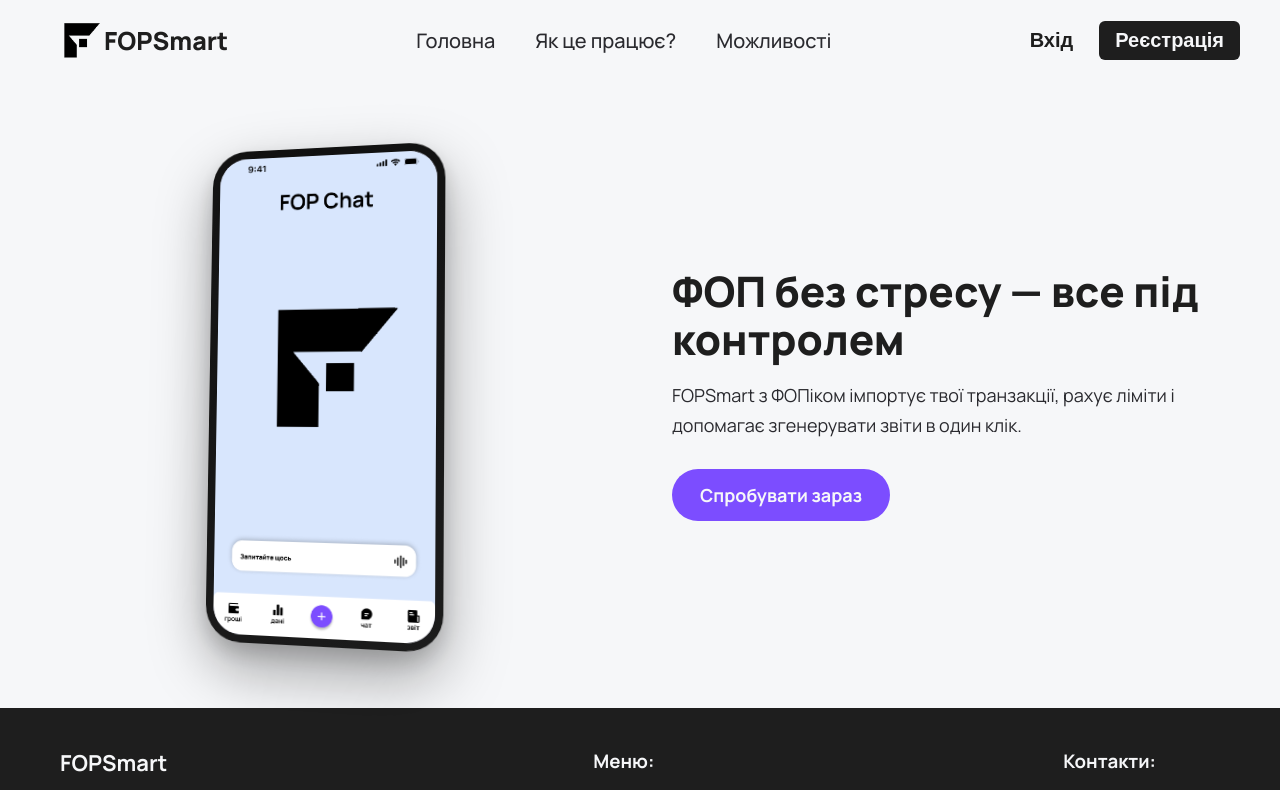
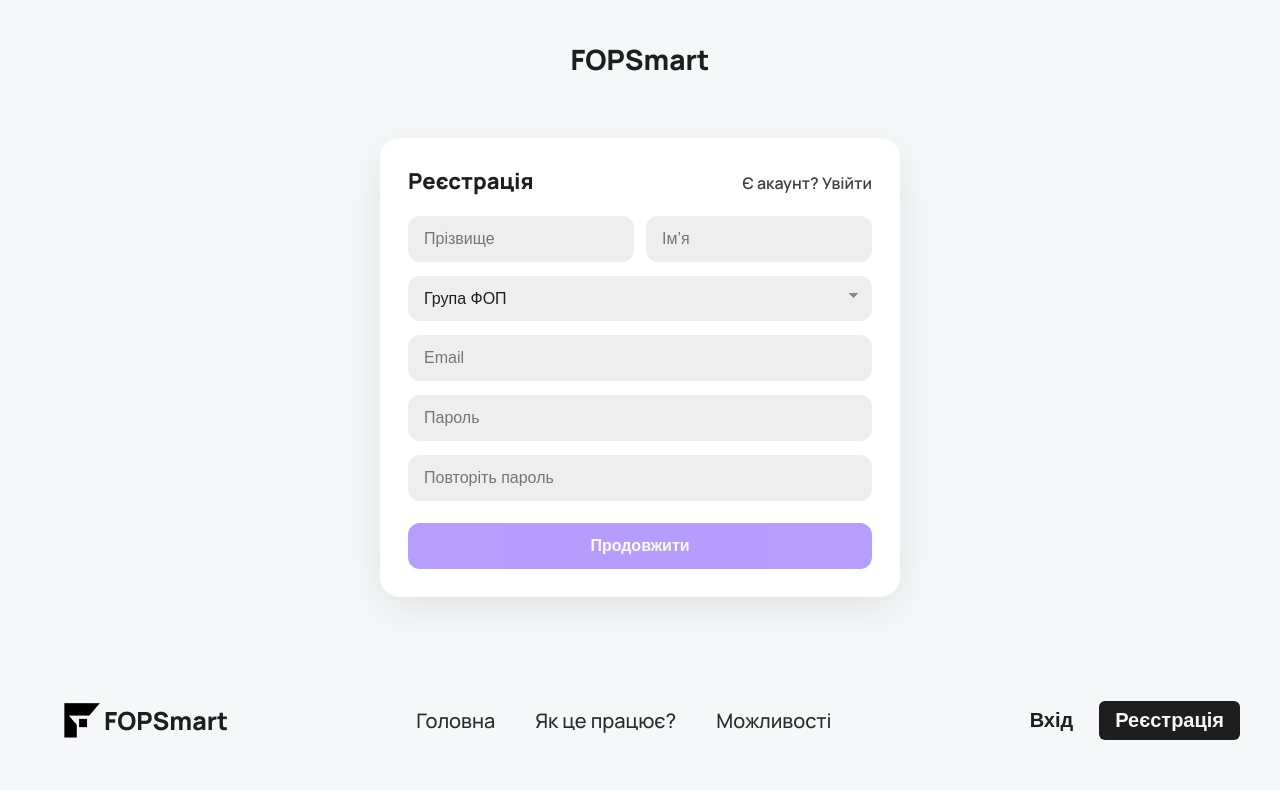
Before and after one commit to AnastasiiaBodnar/FOPsmart-frontend-web, a React (Vite) app: page / in a window 1280 px wide. Shown: the top 790 px of the page. Built offline with nearby package versions, Linux system fonts and the light colour scheme.

Commit message:
feat: add register

```diff
--- a/index.html
+++ b/index.html
@@ -2,12 +2,12 @@
 <html lang="en">
   <head>
     <meta charset="UTF-8" />
-    <link rel="icon" type="image/svg+xml" href="/vite.svg" />
+    <link rel="icon" type="image/svg+xml" href="././src/assets/logo.png" />
     <link rel="preconnect" href="https://fonts.googleapis.com">
     <link rel="preconnect" href="https://fonts.gstatic.com" crossorigin>
     <link href="https://fonts.googleapis.com/css2?family=Manrope:wght@200..800&display=swap" rel="stylesheet">
     <meta name="viewport" content="width=device-width, initial-scale=1.0" />
-    <title>frontend</title>
+    <title>FOPSmart</title>
   </head>
   <body>
     <div id="root"></div>
--- a/src/main.jsx
+++ b/src/main.jsx
@@ -2,9 +2,11 @@
 import { createRoot } from 'react-dom/client'
 import './index.css'
 import Landing from './pages/Landing/Landing'
+import Register from './pages/Register/Register'
 
 createRoot(document.getElementById('root')).render(
   <StrictMode>
+     <Register />
     <Landing />
   </StrictMode>,
 )
--- /dev/null
+++ b/src/pages/Register/Register.css
@@ -0,0 +1,127 @@
+.register {
+  min-height: calc(100vh - 120px);
+  background: var(--background);
+  display: grid;
+  place-items: start center;
+  padding: 40px 16px;
+}
+
+.register__brand {
+  font-weight: 900;
+  font-size: 28px;
+  color: var(--dark-main);
+  margin-bottom: 16px;
+}
+
+.register__card {
+  width: 100%;
+  max-width: 520px;
+  background: #fff;
+  border-radius: 20px;
+  padding: 28px;
+  box-shadow: 0 12px 40px rgba(0,0,0,.08);
+  display: grid;
+  gap: 14px;
+}
+
+.register__head {
+  display: flex;
+  justify-content: space-between;
+  align-items: baseline;
+  margin-bottom: 6px;
+}
+
+.register__head h2 {
+  font-size: 22px;
+  font-weight: 800;
+  color: var(--dark-main);
+}
+
+.register__link {
+  color: var(--dark-main);
+  text-decoration: none;
+  font-weight: 600;
+  opacity: .85;
+}
+.register__link:hover { color: var(--accent-primary); }
+
+.field {
+  display: grid;
+  gap: 6px;
+}
+
+.field input {
+  width: 100%;
+  background: #eeeeef;
+  border: none;
+  border-radius: 12px;
+  padding: 14px 16px;
+  font-size: 16px;
+  color: var(--dark-main);
+  outline: none;
+  transition: box-shadow .2s ease, background .2s ease;
+}
+
+.field input:focus {
+  background: #f5f6f8;
+  box-shadow: 0 0 0 2px var(--accent-primary);
+}
+
+.field__error {
+  color: #e11d48;
+  font-size: 12px;
+}
+
+.register__btn {
+  margin-top: 8px;
+  background: var(--accent-primary);
+  color: var(--background);
+  border: none;
+  border-radius: 12px;
+  padding: 14px 18px;
+  font-weight: 800;
+  font-size: 16px;
+  cursor: pointer;
+  transition: transform .1s ease, filter .2s ease;
+}
+
+.register__btn:hover { filter: brightness(.95); transform: translateY(-1px); }
+.register__btn:active { transform: translateY(1px); }
+.register__btn:disabled {
+  opacity: .55;
+  cursor: not-allowed;
+  transform: none;
+  filter: none;
+}
+
+.row-2 {
+  display: grid;
+  grid-template-columns: 1fr 1fr;
+  gap: 12px;
+}
+
+.field select {
+  width: 100%;
+  background: #eeeeef;
+  border: none;
+  border-radius: 12px;
+  padding: 14px 16px;
+  font-size: 16px;
+  color: var(--dark-main);
+  outline: none;
+  transition: box-shadow .2s ease, background .2s ease;
+  appearance: none;
+  background-image: linear-gradient(45deg, transparent 50%, #888 50%),
+                    linear-gradient(135deg, #888 50%, transparent 50%),
+                    linear-gradient(to right, transparent, transparent);
+  background-position: calc(100% - 18px) calc(1.1em),
+                       calc(100% - 13px) calc(1.1em),
+                       100% 0;
+  background-size: 5px 5px, 5px 5px, 2.5em 2.5em;
+  background-repeat: no-repeat;
+}
+
+.field select:focus {
+  background: #f5f6f8;
+  box-shadow: 0 0 0 2px var(--accent-primary);
+}
--- /dev/null
+++ b/src/pages/Register/Register.jsx
@@ -0,0 +1,164 @@
+import { useState, useMemo } from "react";
+import "./Register.css";
+
+export default function Register() {
+  const [form, setForm] = useState({
+    firstName: "",
+    lastName: "",
+    fopGroup: "",
+    email: "",
+    password: "",
+    confirm: "",
+  });
+  const [touched, setTouched] = useState({});
+
+  const errors = useMemo(() => {
+    const e = {};
+    if (!form.firstName.trim()) e.firstName = "Вкажіть ім’я";
+    if (!form.lastName.trim()) e.lastName = "Вкажіть прізвище";
+    if (!form.fopGroup) e.fopGroup = "Оберіть групу ФОП";
+    if (form.email && !/^[^\s@]+@[^\s@]+\.[^\s@]+$/.test(form.email))
+      e.email = "Невалідний email";
+    if (form.password && form.password.length < 8)
+      e.password = "Мінімум 8 символів";
+    if (form.confirm && form.confirm !== form.password)
+      e.confirm = "Паролі не співпадають";
+    return e;
+  }, [form]);
+
+  const isValid =
+    form.firstName.trim() &&
+    form.lastName.trim() &&
+    form.fopGroup &&
+    form.email &&
+    form.password.length >= 8 &&
+    form.confirm === form.password &&
+    Object.keys(errors).length === 0;
+
+  const onChange = (e) =>
+    setForm((f) => ({ ...f, [e.target.name]: e.target.value }));
+
+  const onBlur = (e) =>
+    setTouched((t) => ({ ...t, [e.target.name]: true }));
+
+  const onSubmit = (e) => {
+    e.preventDefault();
+    if (!isValid) return;
+    console.log("register payload:", form);
+    alert("Форма валідна (далі підключимо бекенд).");
+  };
+
+  return (
+    <section className="register">
+      <h1 className="register__brand">FOPSmart</h1>
+
+      <form className="register__card" onSubmit={onSubmit} noValidate>
+        <div className="register__head">
+          <h2>Реєстрація</h2>
+          <a href="#login" className="register__link">Є акаунт? Увійти</a>
+        </div>
+
+        <div className="row-2">
+
+        <label className="field">
+            <input
+              type="text"
+              name="lastName"
+              placeholder="Прізвище"
+              value={form.lastName}
+              onChange={onChange}
+              onBlur={onBlur}
+              aria-invalid={!!errors.lastName}
+            />
+            {touched.lastName && errors.lastName && (
+              <span className="field__error">{errors.lastName}</span>
+            )}
+          </label>
+
+
+          <label className="field">
+            <input
+              type="text"
+              name="firstName"
+              placeholder="Ім’я"
+              value={form.firstName}
+              onChange={onChange}
+              onBlur={onBlur}
+              aria-invalid={!!errors.firstName}
+            />
+            {touched.firstName && errors.firstName && (
+              <span className="field__error">{errors.firstName}</span>
+            )}
+          </label>
+        </div>
+
+        <label className="field">
+          <select
+            name="fopGroup"
+            value={form.fopGroup}
+            onChange={onChange}
+            onBlur={onBlur}
+            aria-invalid={!!errors.fopGroup}
+          >
+            <option value="">Група ФОП</option>
+            <option value="I">I група</option>
+            <option value="II">II група</option>
+            <option value="III">III група</option>
+          </select>
+          {touched.fopGroup && errors.fopGroup && (
+            <span className="field__error">{errors.fopGroup}</span>
+          )}
+        </label>
+
+        <label className="field">
+          <input
+            type="email"
+            name="email"
+            placeholder="Email"
+            value={form.email}
+            onChange={onChange}
+            onBlur={onBlur}
+            aria-invalid={!!errors.email}
+          />
+          {touched.email && errors.email && (
+            <span className="field__error">{errors.email}</span>
+          )}
+        </label>
+
+        <label className="field">
+          <input
+            type="password"
+            name="password"
+            placeholder="Пароль"
+            value={form.password}
+            onChange={onChange}
+            onBlur={onBlur}
+            aria-invalid={!!errors.password}
+          />
+          {touched.password && errors.password && (
+            <span className="field__error">{errors.password}</span>
+          )}
+        </label>
+
+        <label className="field">
+          <input
+            type="password"
+            name="confirm"
+            placeholder="Повторіть пароль"
+            value={form.confirm}
+            onChange={onChange}
+            onBlur={onBlur}
+            aria-invalid={!!errors.confirm}
+          />
+          {touched.confirm && errors.confirm && (
+            <span className="field__error">{errors.confirm}</span>
+          )}
+        </label>
+
+        <button className="register__btn" disabled={!isValid}>
+          Продовжити
+        </button>
+      </form>
+    </section>
+  );
+}
```
